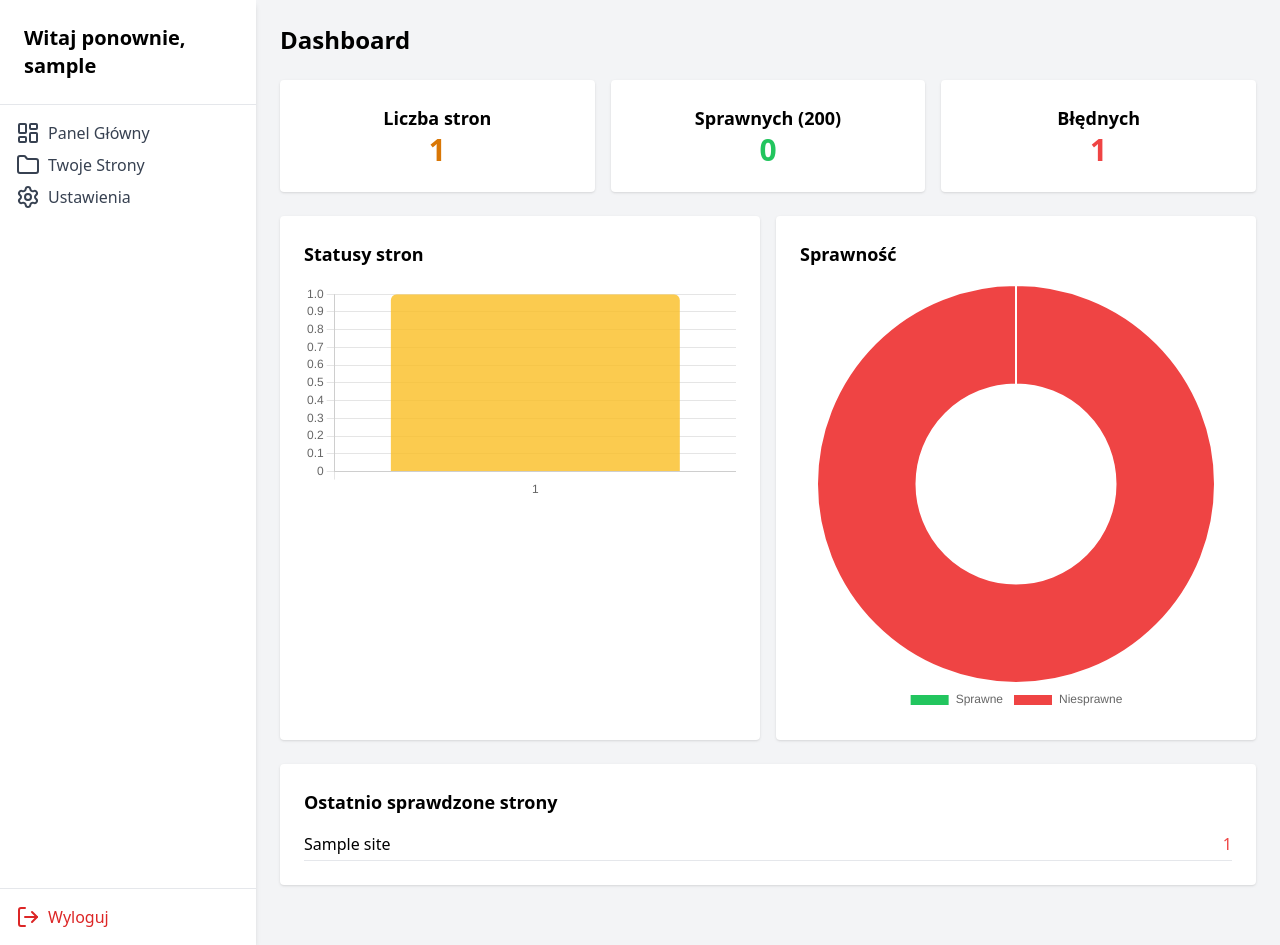
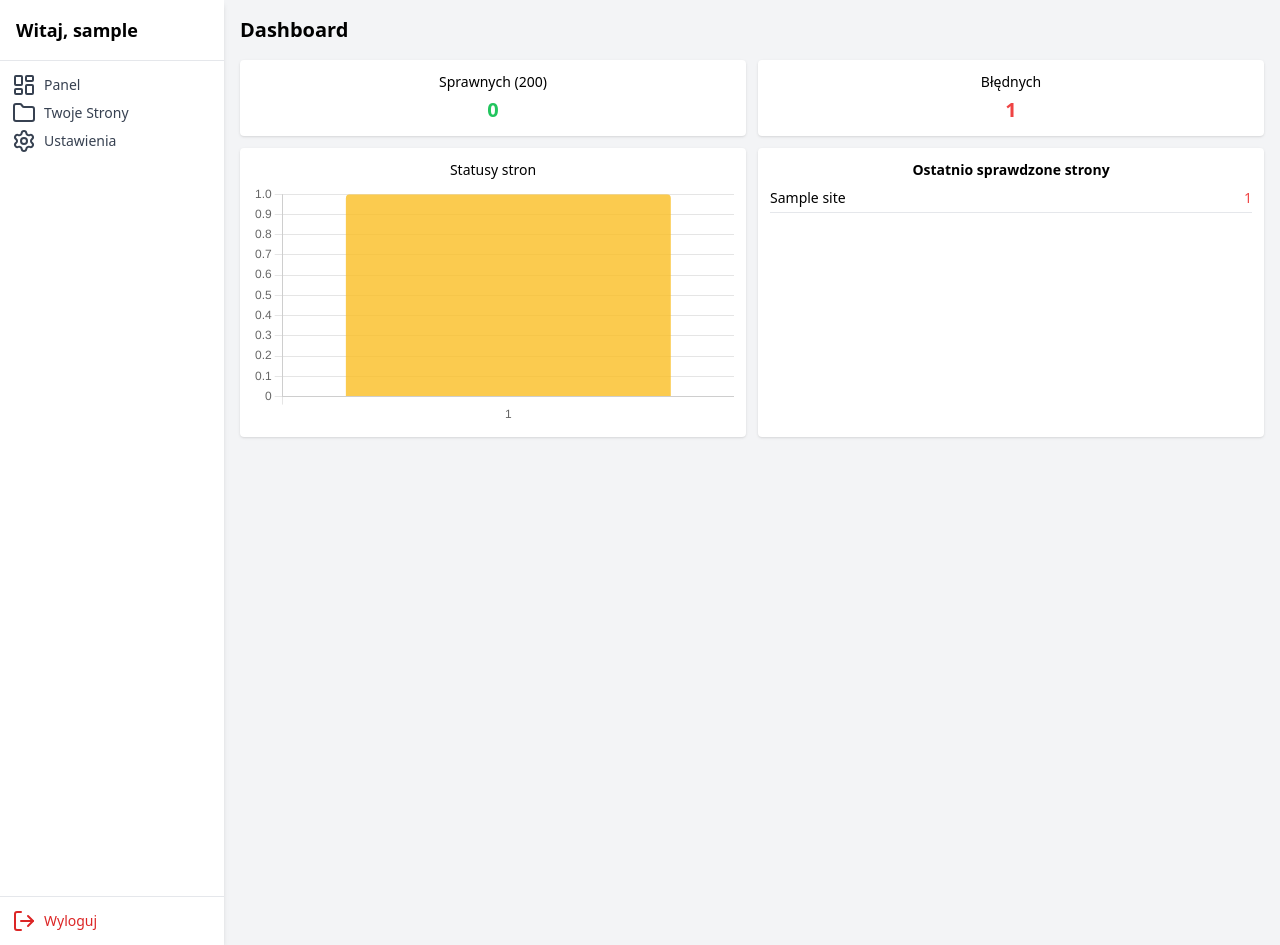
Before and after one commit to pawelJava03/AuthProject, a Flask app: page /dashboard in a window 1280 px wide. Run offline with Flask 3, Linux system fonts and the light colour scheme; a user stored in the database is signed in; tables that the repository leaves empty hold one stand-in row (values such as "Sample post"); some libraries are stand-ins or nearby versions.

Commit message:
upgrade the dashboard panel

```diff
--- a/templates/dashboard.html
+++ b/templates/dashboard.html
@@ -7,10 +7,10 @@
     <script src="https://cdn.jsdelivr.net/npm/chart.js"></script>
     <script src="https://unpkg.com/lucide@latest"></script>
 </head>
-<body class="bg-gray-100">
+<body class="bg-gray-100 text-sm">
 
 <!-- Hamburger -->
-<div class="md:hidden p-4">
+<div class="md:hidden p-2">
     <button id="menuToggle" class="text-gray-700 focus:outline-none">
         <i data-lucide="menu"></i>
     </button>
@@ -18,15 +18,15 @@
 
 <div class="flex h-screen">
     <!-- Sidebar -->
-    <aside id="sidebar" class="fixed inset-y-0 left-0 w-64 bg-white shadow-md flex flex-col justify-between transform -translate-x-full md:translate-x-0 md:static md:inset-0 transition-transform duration-300 ease-in-out z-50 h-screen overflow-y-auto">
+    <aside id="sidebar" class="fixed inset-y-0 left-0 w-56 bg-white shadow-md flex flex-col justify-between transform -translate-x-full md:translate-x-0 md:static md:inset-0 transition-transform duration-300 ease-in-out z-50 h-screen overflow-y-auto text-sm">
         <div>
-            <div class="p-6 text-xl font-bold border-b">
-                Witaj ponownie, {{ user.username }}
+            <div class="p-4 text-lg font-bold border-b">
+                Witaj, {{ user.username }}
             </div>
-            <nav class="p-4 space-y-2">
+            <nav class="p-3 space-y-1">
                 <a href="/dashboard" class="flex items-center space-x-2 text-gray-700 hover:text-blue-600">
                     <i data-lucide="layout-dashboard"></i>
-                    <span>Panel Główny</span>
+                    <span>Panel</span>
                 </a>
                 <a href="/sites" class="flex items-center space-x-2 text-gray-700 hover:text-blue-600">
                     <i data-lucide="folder"></i>
@@ -38,7 +38,7 @@
                 </a>
             </nav>
         </div>
-        <div class="p-4 border-t mt-auto">
+        <div class="p-3 border-t mt-auto">
             <a href="{{ url_for('auth.logout') }}" class="flex items-center space-x-2 text-red-600 hover:text-red-800">
                 <i data-lucide="log-out"></i>
                 <span>Wyloguj</span>
@@ -47,41 +47,26 @@
     </aside>
 
     <!-- Main content -->
-    <main class="flex-1 p-6 space-y-6 overflow-y-auto">
-        <h1 class="text-2xl font-bold">Dashboard</h1>
+    <main class="flex-1 p-4 space-y-4 overflow-y-auto">
+        <h1 class="text-xl font-bold mb-2">Dashboard</h1>
 
         <!-- Statystyki -->
-        <div class="grid grid-cols-1 md:grid-cols-3 gap-4">
-            <div class="bg-white p-6 rounded shadow text-center">
-                <h2 class="text-lg font-semibold">Liczba stron</h2>
-                <p class="text-3xl text-amber-600 font-bold">{{ sites_count }}</p>
-            </div>
-            <div class="bg-white p-6 rounded shadow text-center">
-                <h2 class="text-lg font-semibold">Sprawnych (200)</h2>
-                <p class="text-3xl text-green-500 font-bold">{{ success_count }}</p>
-            </div>
-            <div class="bg-white p-6 rounded shadow text-center">
-                <h2 class="text-lg font-semibold">Błędnych</h2>
-                <p class="text-3xl text-red-500 font-bold">{{ error_count }}</p>
-            </div>
-        </div>
-
-        <!-- Wykresy -->
-        <div class="grid grid-cols-1 md:grid-cols-2 gap-4">
-            <div class="bg-white p-6 rounded shadow">
-                <h2 class="text-lg font-semibold mb-4">Statusy stron</h2>
-                <canvas id="statusChart"></canvas>
-            </div>
-            <div class="bg-white p-6 rounded shadow">
-                <h2 class="text-lg font-semibold mb-4">Sprawność</h2>
-                <canvas id="healthChart"></canvas>
-            </div>
-        </div>
-
-        <!-- Ostatnie strony -->
-        <div class="bg-white p-6 rounded shadow">
-            <h2 class="text-lg font-semibold mb-4">Ostatnio sprawdzone strony</h2>
-            <ul class="space-y-2">
+<div class="grid grid-cols-1 md:grid-cols-2 gap-3">
+    <div class="bg-white p-3 rounded shadow text-center">
+        <h2 class="text-sm font-medium mb-1">Sprawnych (200)</h2>
+        <p class="text-xl text-green-500 font-bold">{{ success_count }}</p>
+    </div>
+    <div class="bg-white p-3 rounded shadow text-center">
+        <h2 class="text-sm font-medium mb-1">Błędnych</h2>
+        <p class="text-xl text-red-500 font-bold">{{ error_count }}</p>
+    </div>
+    <div class="bg-white p-3 rounded shadow text-center">
+        <h2 class="text-sm font-medium mb-1">Statusy stron</h2>
+        <canvas id="statusChart" class="w-full h-32"></canvas>
+    </div>
+    <div class="bg-white p-3 rounded shadow text-center">
+        <h2 class="text-sm font-semibold mb-2">Ostatnio sprawdzone strony</h2>
+            <ul class="space-y-1">
                 {% for site in recent_sites %}
                 <li class="flex justify-between border-b pb-1">
                     <span>{{ site.name }}</span>
@@ -91,19 +76,22 @@
                 <p class="text-gray-500">Brak danych.</p>
                 {% endfor %}
             </ul>
-        </div>
+    </div>
+</div>
+
+
+
+
+
     </main>
 </div>
 
-<!-- Ikony + Sidebar JS -->
+<!-- Sidebar JS + Ikony -->
 <script>
     lucide.createIcons();
-
     document.getElementById('menuToggle').addEventListener('click', () => {
-        const sidebar = document.getElementById('sidebar');
-        sidebar.classList.toggle('-translate-x-full');
+        document.getElementById('sidebar').classList.toggle('-translate-x-full');
     });
-
     document.querySelectorAll('#sidebar a').forEach(link => {
         link.addEventListener('click', () => {
             if(window.innerWidth < 768){
@@ -123,7 +111,7 @@ const statusChart = new Chart(document.getElementById('statusChart'), {
             label: 'Liczba stron',
             data: {{ status_data | safe }},
             backgroundColor: 'rgba(251, 191, 36, 0.8)',
-            borderRadius: 6
+            borderRadius: 4
         }]
     },
     options: {
```
Also changed, not shown: static/dist/output.css (+33 -0 lines), 2 other files.
